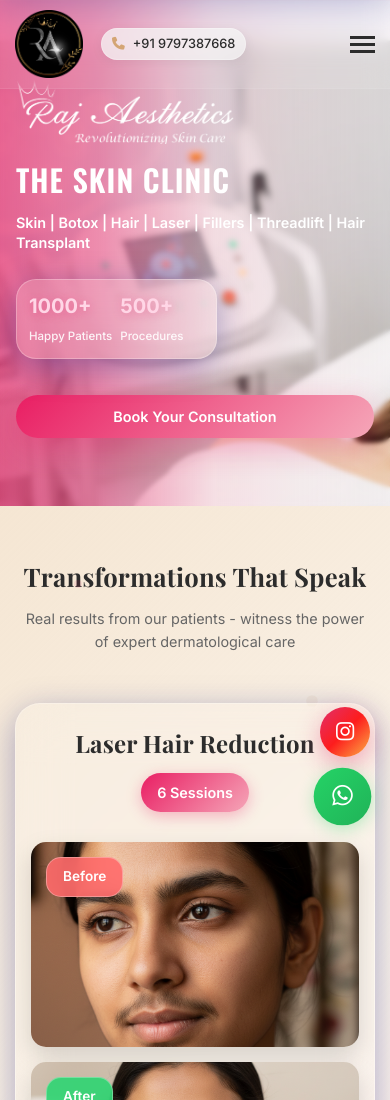
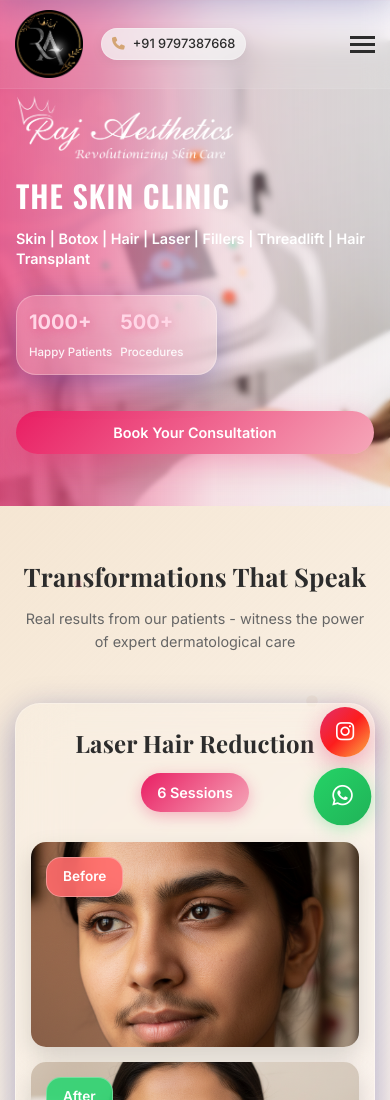
Before and after one commit to kanishkghonge/drrishabrajsharma, a plain HTML site: page index.html in a window 390 px wide. Shown: the top 1100 px of the page. Drawn offline with nearby package versions, Linux system fonts and the light colour scheme.

Commit message:
again again

```diff
--- a/styles.css
+++ b/styles.css
@@ -747,6 +747,7 @@ h1, h2, h3, h4, h5, h6, .section-title {
   .hero-logo {
     width: 260px;
     height: auto;
+    margin-top: 14px; /* move heading image a bit lower */
   }
   .hero {
     min-height: 68vh;
@@ -769,7 +770,7 @@ h1, h2, h3, h4, h5, h6, .section-title {
     padding: 10px 12px;
   }
   /* Hide the 3rd stat (Years Experience) on mobile */
-  .hero .stats-counter .stat-item:nth-child(3) { display: none; }
+  .hero .stats-counter > .stat-item:nth-of-type(3) { display: none !important; }
   .hero .stat-number { font-size: 1.4rem; }
   .hero .stat-label { font-size: 0.75rem; color: rgba(255,255,255,0.9); }
   .hero-cta { width: 100%; text-align: center; padding: 14px 20px; margin-top: 10px; }
@@ -784,7 +785,7 @@ h1, h2, h3, h4, h5, h6, .section-title {
     background-size: 240% auto;
     background-repeat: no-repeat;
   }
-  .hero-logo { width: 220px; }
+  .hero-logo { width: 220px; margin-top: 16px; }
   .skin-clinic { font-size: 1.9rem; }
   .services-list { font-size: 0.9rem; }
   .hero .stats-counter {
```
